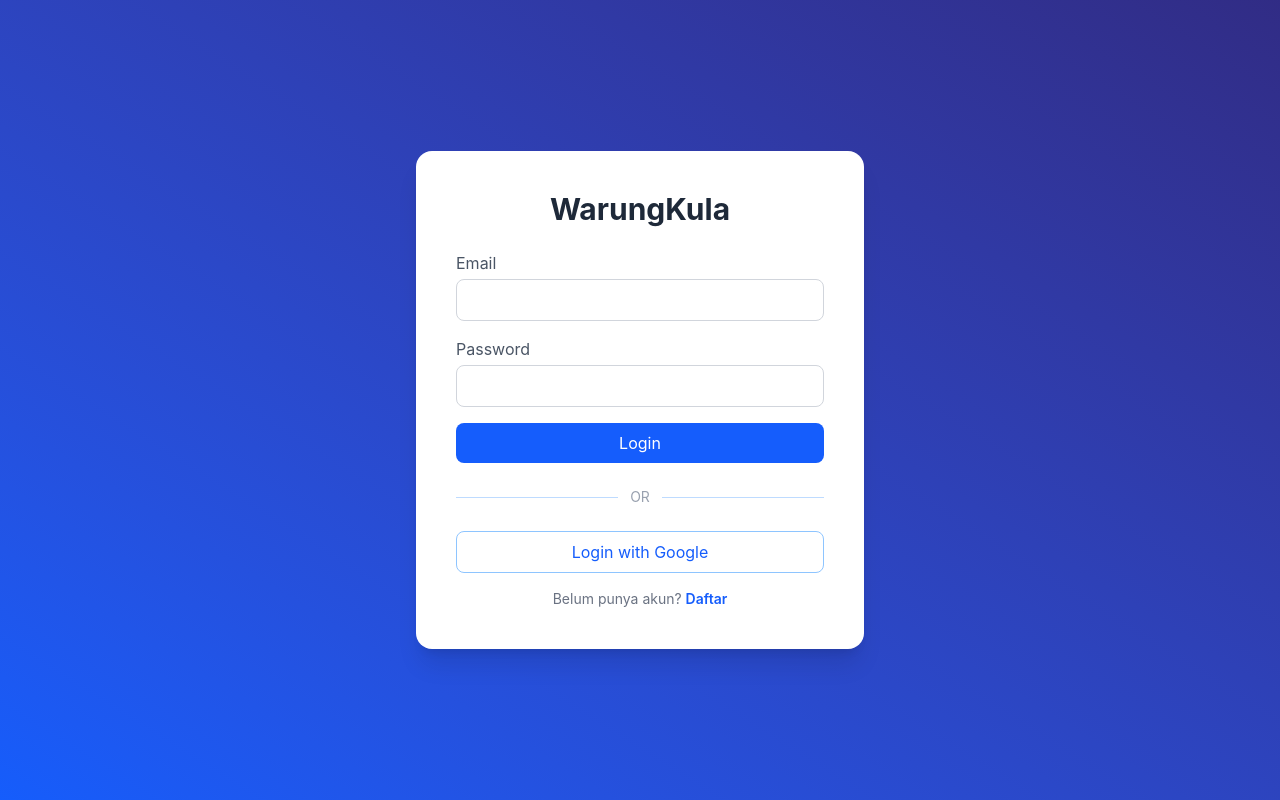
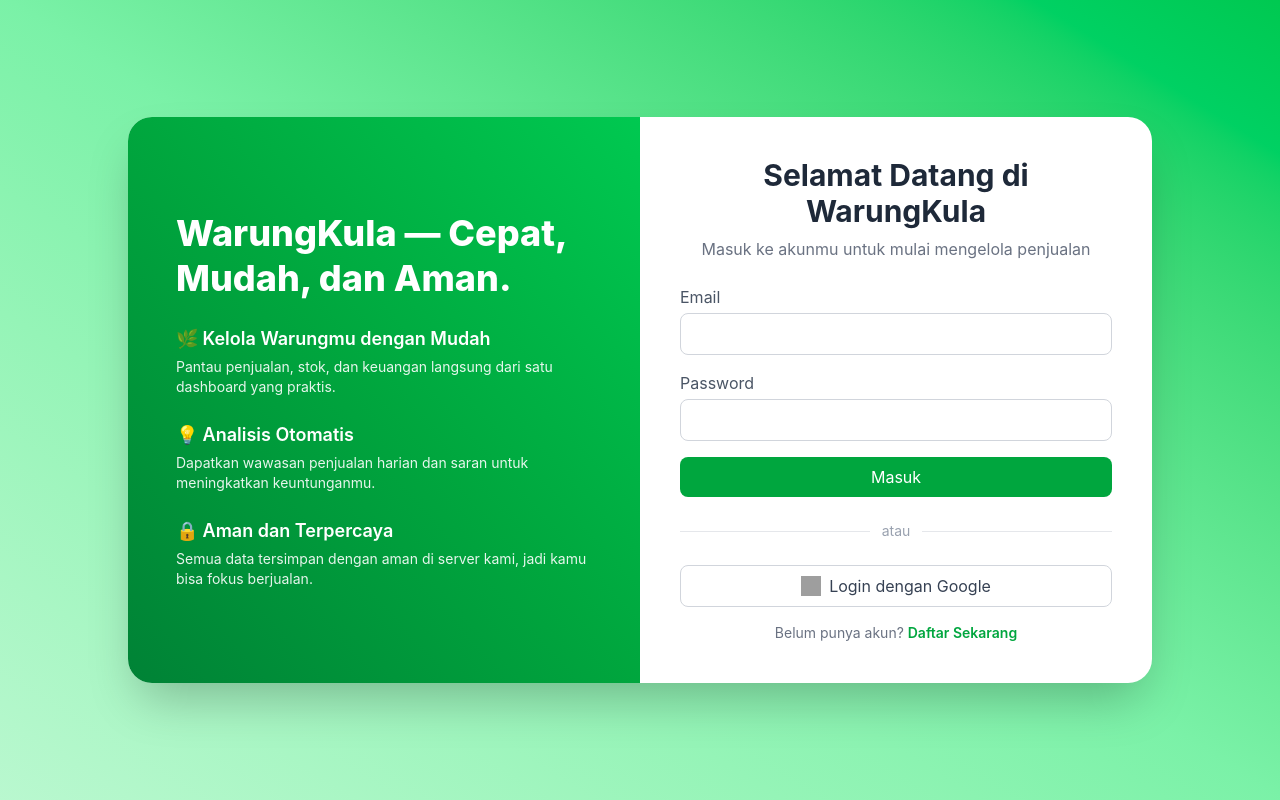
Before and after one commit to 481n4y4/warungkula, a React (Vite) app: page / in a window 1280 px wide. Built offline with nearby package versions, Linux system fonts and the light colour scheme; grey boxes are pictures that could not be loaded.

Commit message:
📌 chore(ui): updated the ui login page and register page

```diff
--- a/src/components/StoreWidget.jsx
+++ b/src/components/StoreWidget.jsx
@@ -77,7 +77,7 @@ export default function StoreStatusWidget({ onEnterCashier }) {
 
   if (loading) {
     return (
-      <div className="p-4 rounded-xl shadow text-white bg-gradient-to-r from-[#1CB5E0] to-[#000851]">
+      <div className="p-4 rounded-xl shadow text-white bg-gradient-to-r from-green-300 via-green-500 to-green-600">
         Memuat...
       </div>
     );
@@ -86,7 +86,7 @@ export default function StoreStatusWidget({ onEnterCashier }) {
   return (
     <>
       {/* 🔹 Widget status toko */}
-      <div className="bg-gradient-to-r from-[#1CB5E0] to-[#000851] shadow-md rounded-xl p-6 flex flex-col gap-3 text-white">
+      <div className="bg-gradient-to-r from-green-300 via-green-500 to-green-600 shadow-md rounded-xl p-6 flex flex-col gap-3 text-white">
         {!activeSession ? (
           <>
             <h2 className="text-lg font-semibold">
--- a/src/pages/Login.jsx
+++ b/src/pages/Login.jsx
@@ -1,8 +1,8 @@
+// src/pages/Login.jsx
 import { useState } from "react";
 import {
   signInWithEmailAndPassword,
   signInWithPopup,
-  GoogleAuthProvider,
 } from "firebase/auth";
 import { auth, provider } from "../firebase/firebase";
 import { useNavigate, Link } from "react-router-dom";
@@ -26,8 +26,7 @@ export default function Login() {
 
   const handleGoogleLogin = async () => {
     try {
-      const result = await signInWithPopup(auth, provider);
-      console.log(result.user);
+      await signInWithPopup(auth, provider);
       navigate("/dashboard");
     } catch (error) {
       console.error("Login error", error);
@@ -35,18 +34,59 @@ export default function Login() {
   };
 
   return (
-    <div className="min-h-screen flex items-center justify-center bg-gradient-to-tr from-blue-600 to-indigo-900">
-      <div className="bg-white rounded-2xl shadow-xl p-10 w-full max-w-md">
-        <h1 className="text-3xl font-bold text-center text-gray-800 mb-6">
-          WarungKula
+    <div className="min-h-screen flex items-center justify-center bg-gradient-to-tr from-green-200 via-green-300 to-green-500">
+      <div className="bg-white rounded-3xl shadow-2xl w-11/12 max-w-5xl flex overflow-hidden">
+        {/* Kiri: Deskripsi */}
+        <div className="hidden md:flex flex-col justify-center p-12 w-1/2 bg-gradient-to-tr from-green-700 via-green-600 to-green-500 text-white">
+          <h1 className="text-4xl font-extrabold mb-6 leading-tight">
+            WarungKula — Cepat, Mudah, dan Aman.
           </h1>
+
+          <div className="space-y-6">
+            <div>
+              <h3 className="text-lg font-semibold flex items-center gap-2">
+                🌿 Kelola Warungmu dengan Mudah
+              </h3>
+              <p className="text-sm opacity-90 mt-1">
+                Pantau penjualan, stok, dan keuangan langsung dari satu dashboard yang praktis.
+              </p>
+            </div>
+
+            <div>
+              <h3 className="text-lg font-semibold flex items-center gap-2">
+                💡 Analisis Otomatis
+              </h3>
+              <p className="text-sm opacity-90 mt-1">
+                Dapatkan wawasan penjualan harian dan saran untuk meningkatkan keuntunganmu.
+              </p>
+            </div>
+
+            <div>
+              <h3 className="text-lg font-semibold flex items-center gap-2">
+                🔒 Aman dan Terpercaya
+              </h3>
+              <p className="text-sm opacity-90 mt-1">
+                Semua data tersimpan dengan aman di server kami, jadi kamu bisa fokus berjualan.
+              </p>
+            </div>
+          </div>
+        </div>
+
+        {/* Kanan: Form Login */}
+        <div className="w-full md:w-1/2 p-10 flex flex-col justify-center">
+          <h2 className="text-3xl font-bold text-center text-gray-800 mb-2">
+            Selamat Datang di WarungKula
+          </h2>
+          <p className="text-center text-gray-500 mb-6">
+            Masuk ke akunmu untuk mulai mengelola penjualan
+          </p>
 
           <form onSubmit={handleLogin} className="space-y-4">
             <div>
               <label className="block text-gray-600 mb-1">Email</label>
               <input
                 type="email"
-              className="w-full border border-gray-300 rounded-lg px-3 py-2 focus:outline-none focus:ring-2 focus:ring-blue-500"
+                className="w-full border border-gray-300 rounded-lg px-3 py-2 focus:outline-none focus:ring-2 focus:ring-green-500"
                 value={email}
                 onChange={(e) => setEmail(e.target.value)}
                 required
@@ -57,7 +97,7 @@ export default function Login() {
               <label className="block text-gray-600 mb-1">Password</label>
               <input
                 type="password"
-              className="w-full border border-gray-300 rounded-lg px-3 py-2 focus:outline-none focus:ring-2 focus:ring-blue-500"
+                className="w-full border border-gray-300 rounded-lg px-3 py-2 focus:outline-none focus:ring-2 focus:ring-green-500"
                 value={password}
                 onChange={(e) => setPassword(e.target.value)}
                 required
@@ -68,33 +108,39 @@ export default function Login() {
 
             <button
               type="submit"
-            className="w-full bg-blue-600 text-white py-2 rounded-lg hover:bg-blue-700 transition"
+              className="w-full bg-green-600 text-white py-2 rounded-lg hover:bg-green-700 transition"
             >
-            Login
+              Masuk
             </button>
           </form>
 
           <div className="my-6 flex items-center">
-          <div className="flex-grow h-px bg-blue-200"></div>
-          <span className="mx-3 text-gray-400 text-sm">OR</span>
-          <div className="flex-grow h-px bg-blue-200"></div>
+            <div className="flex-grow h-px bg-gray-200"></div>
+            <span className="mx-3 text-gray-400 text-sm">atau</span>
+            <div className="flex-grow h-px bg-gray-200"></div>
           </div>
 
           <button
             type="button"
             onClick={handleGoogleLogin}
-          className="w-full border border-blue-300 text-blue-600 py-2 rounded-lg hover:bg-blue-50 transition-colors"
+            className="w-full border border-gray-300 text-gray-700 py-2 rounded-lg hover:bg-gray-100 flex justify-center items-center gap-2 transition"
           >
-          Login with Google
+            <img
+              src="https://www.svgrepo.com/show/475656/google-color.svg"
+              alt="Google"
+              className="w-5 h-5"
+            />
+            Login dengan Google
           </button>
 
           <p className="text-center text-gray-500 text-sm mt-4">
             Belum punya akun?{" "}
-          <Link to="/register" className="text-blue-600 font-semibold">
-            Daftar
+            <Link to="/register" className="text-green-600 font-semibold">
+              Daftar Sekarang
             </Link>
           </p>
         </div>
       </div>
+    </div>
   );
 }
--- a/src/pages/Register.jsx
+++ b/src/pages/Register.jsx
@@ -1,3 +1,4 @@
+// src/pages/Register.jsx
 import { useState } from "react";
 import { createUserWithEmailAndPassword } from "firebase/auth";
 import { auth } from "../firebase/firebase";
@@ -15,22 +16,65 @@ export default function Register() {
       await createUserWithEmailAndPassword(auth, email, password);
       navigate("/dashboard");
     } catch (err) {
-        console.log(err.message)
+      console.error(err.message);
       setError("Gagal mendaftar! Pastikan email belum terdaftar.");
     }
   };
 
   return (
-    <div className="min-h-screen flex items-center justify-center bg-gradient-to-tr from-blue-600 to-indigo-900">
-      <div className="bg-white rounded-2xl shadow-xl p-10 w-full max-w-md">
-        <h1 className="text-3xl font-bold text-center text-gray-800 mb-6">Daftar WarungKula</h1>
+    <div className="min-h-screen flex items-center justify-center bg-gradient-to-tr from-green-200 via-green-300 to-green-500">
+      <div className="bg-white rounded-3xl shadow-2xl w-11/12 max-w-5xl flex overflow-hidden">
+        {/* Kiri: Deskripsi */}
+        <div className="hidden md:flex flex-col justify-center p-12 w-1/2 bg-gradient-to-tr from-green-700 via-green-600 to-green-500 text-white">
+          <h1 className="text-4xl font-extrabold mb-6 leading-tight">
+            Daftar Sekarang dan Mulai Kelola Warungmu!
+          </h1>
+
+          <div className="space-y-6">
+            <div>
+              <h3 className="text-lg font-semibold flex items-center gap-2">
+                🛒 Atur Penjualan Lebih Cepat
+              </h3>
+              <p className="text-sm opacity-90 mt-1">
+                Tambah produk, kelola stok, dan catat transaksi hanya dengan beberapa klik.
+              </p>
+            </div>
+
+            <div>
+              <h3 className="text-lg font-semibold flex items-center gap-2">
+                📊 Lihat Laporan Otomatis
+              </h3>
+              <p className="text-sm opacity-90 mt-1">
+                Dapatkan laporan penjualan otomatis untuk membantu ambil keputusan bisnis.
+              </p>
+            </div>
+
+            <div>
+              <h3 className="text-lg font-semibold flex items-center gap-2">
+                ☁️ Akses dari Mana Saja
+              </h3>
+              <p className="text-sm opacity-90 mt-1">
+                Login dari laptop atau HP, data warungmu tetap aman dan sinkron.
+              </p>
+            </div>
+          </div>
+        </div>
+
+        {/* Kanan: Form Register */}
+        <div className="w-full md:w-1/2 p-10 flex flex-col justify-center">
+          <h2 className="text-3xl font-bold text-center text-gray-800 mb-2">
+            Buat Akun WarungKula
+          </h2>
+          <p className="text-center text-gray-500 mb-6">
+            Daftar sekarang untuk mulai mengelola usahamu
+          </p>
 
           <form onSubmit={handleRegister} className="space-y-4">
             <div>
               <label className="block text-gray-600 mb-1">Email</label>
               <input
                 type="email"
-              className="w-full border border-gray-300 rounded-lg px-3 py-2 focus:outline-none focus:ring-2 focus:ring-blue-500"
+                className="w-full border border-gray-300 rounded-lg px-3 py-2 focus:outline-none focus:ring-2 focus:ring-green-500"
                 value={email}
                 onChange={(e) => setEmail(e.target.value)}
                 required
@@ -41,7 +85,7 @@ export default function Register() {
               <label className="block text-gray-600 mb-1">Password</label>
               <input
                 type="password"
-              className="w-full border border-gray-300 rounded-lg px-3 py-2 focus:outline-none focus:ring-2 focus:ring-blue-500"
+                className="w-full border border-gray-300 rounded-lg px-3 py-2 focus:outline-none focus:ring-2 focus:ring-green-500"
                 value={password}
                 onChange={(e) => setPassword(e.target.value)}
                 required
@@ -60,11 +104,12 @@ export default function Register() {
 
           <p className="text-center text-gray-500 text-sm mt-4">
             Sudah punya akun?{" "}
-          <Link to="/" className="text-blue-600 font-semibold">
-            Login
+            <Link to="/" className="text-green-600 font-semibold">
+              Login di sini
             </Link>
           </p>
         </div>
       </div>
+    </div>
   );
 }
```
Lines whose indentation alone changed are shown as unchanged.
